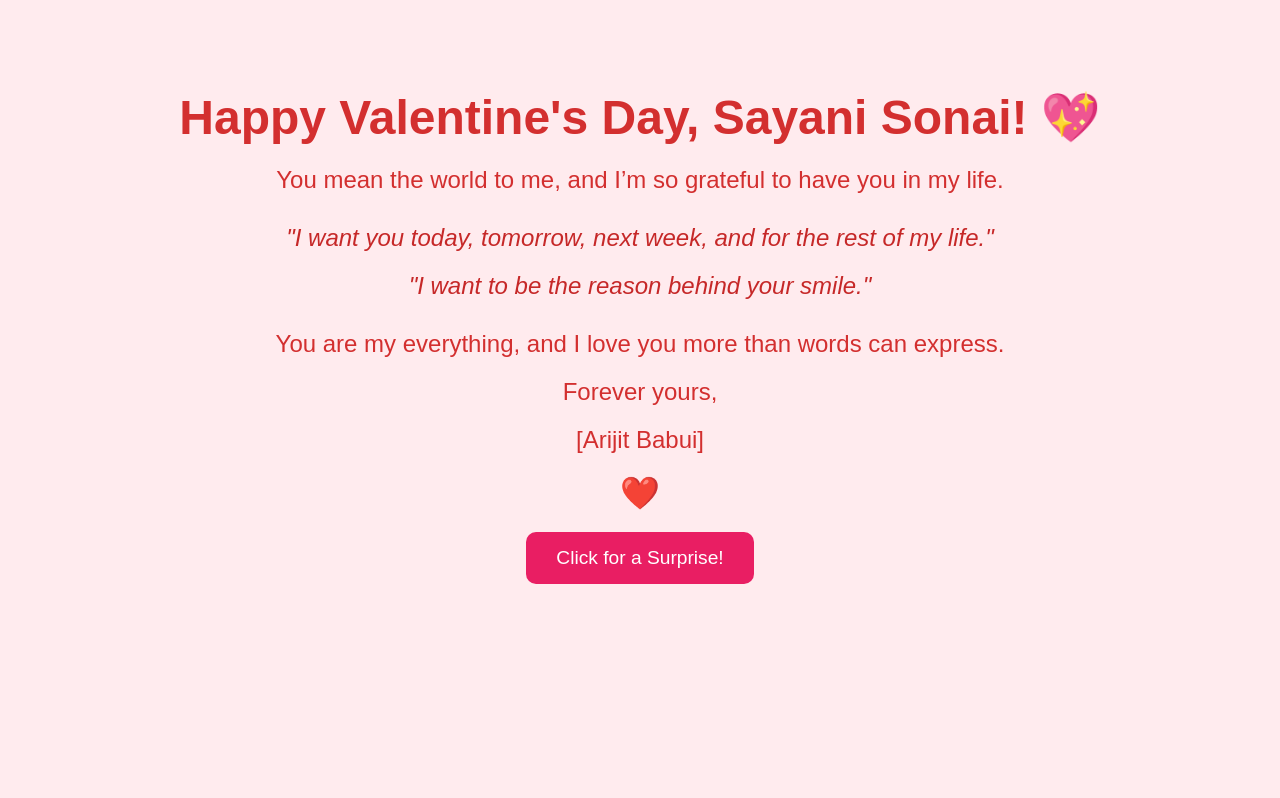
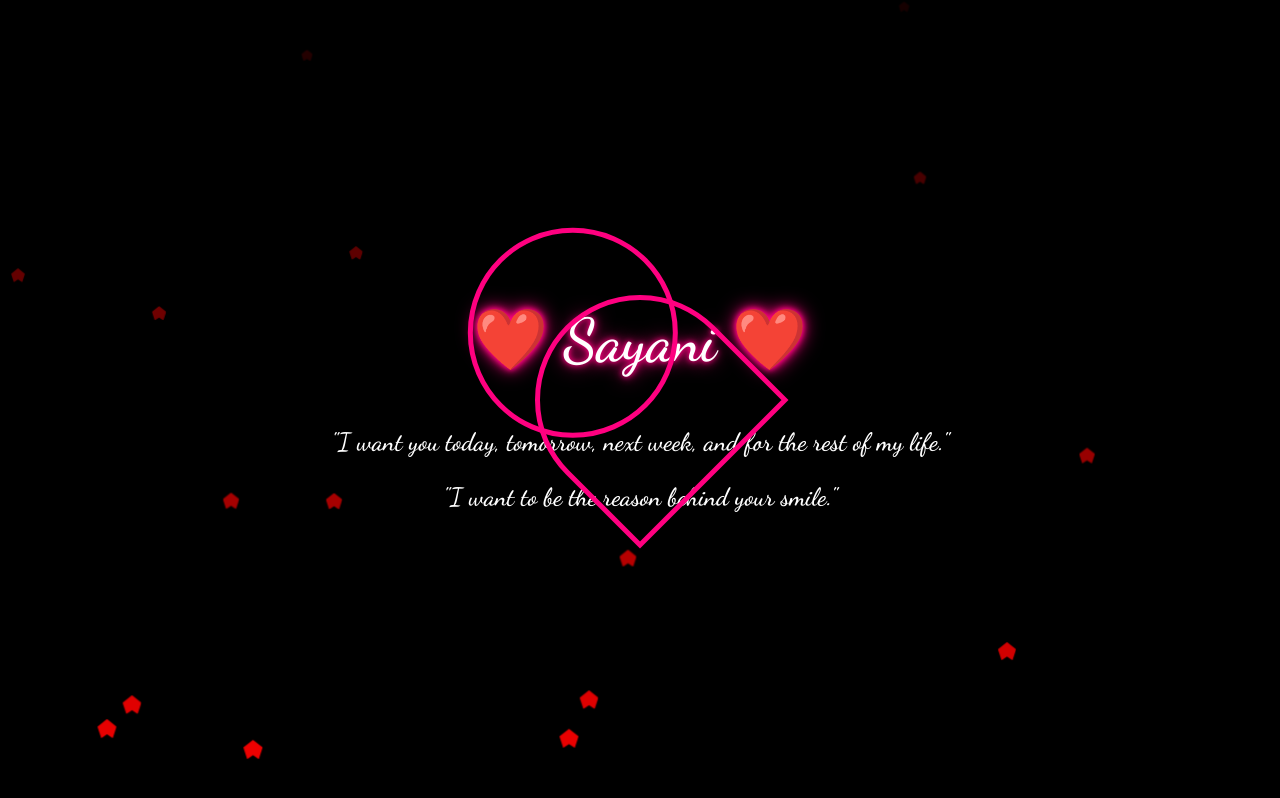
Before and after one commit to Amsuman987/valentine-for-sayani, a plain HTML site: page index.html in a window 1280 px wide. Drawn offline with Linux system fonts and the light colour scheme.

Commit message:
Update index.html

```diff
--- a/index.html
+++ b/index.html
@@ -1,64 +1,120 @@
+
 <!DOCTYPE html>
 <html lang="en">
 <head>
     <meta charset="UTF-8">
     <meta name="viewport" content="width=device-width, initial-scale=1.0">
-  <title>Happy Valentine's Day, Sayani Sonai!</title>
+    <title>Happy Valentine's Day, Sayani!</title>
     <style>
+        @import url('https://fonts.googleapis.com/css2?family=Dancing+Script:wght@600&display=swap');
+
         body {
-      font-family: 'Arial', sans-serif;
-      background-color: #ffebee;
-      color: #d32f2f;
+            margin: 0;
+            padding: 0;
+            display: flex;
+            justify-content: center;
+            align-items: center;
+            height: 100vh;
+            background: black;
+            overflow: hidden;
+            font-family: 'Dancing Script', cursive;
+        }
+
+        /* Love Animation Background */
+        .hearts {
+            position: fixed;
+            width: 100%;
+            height: 100%;
+            overflow: hidden;
+            z-index: -1;
+        }
+
+        .heart {
+            position: absolute;
+            width: 20px;
+            height: 20px;
+            background: red;
+            clip-path: polygon(50% 0%, 100% 40%, 80% 100%, 50% 80%, 20% 100%, 0% 40%);
+            animation: float 5s linear infinite;
+        }
+
+        @keyframes float {
+            0% { transform: translateY(100vh) scale(1); opacity: 1; }
+            100% { transform: translateY(-10vh) scale(0.5); opacity: 0; }
+        }
+
+        /* Neon Love Text */
+        .love-container {
             text-align: center;
-      padding: 50px;
+            position: relative;
         }
-    h1 {
-      font-size: 3rem;
-      margin-bottom: 20px;
+
+        .love-container h1 {
+            font-size: 60px;
+            color: white;
+            text-shadow: 0 0 5px #ff0080, 0 0 10px #ff0080, 0 0 20px #ff0080;
         }
-    p {
-      font-size: 1.5rem;
-      margin: 20px 0;
+
+        .heart-shape {
+            width: 200px;
+            height: 200px;
+            background: transparent;
+            border: 5px solid #ff0080;
+            position: absolute;
+            top: 50%;
+            left: 50%;
+            transform: translate(-50%, -50%) rotate(-45deg);
+            border-radius: 50% 50% 0 0;
         }
-    .quote {
-      font-style: italic;
-      color: #c62828;
-      margin: 30px 0;
+
+        .heart-shape::after {
+            content: "";
+            width: 200px;
+            height: 200px;
+            background: transparent;
+            border: 5px solid #ff0080;
+            position: absolute;
+            top: -100px;
+            left: 50%;
+            transform: translateX(-50%);
+            border-radius: 50%;
         }
-    .heart {
-      color: #e91e63;
-      font-size: 2rem;
-    }
-    button {
-      background-color: #e91e63;
+
+        /* Quotes Section */
+        .quotes {
             color: white;
-      border: none;
-      padding: 15px 30px;
-      font-size: 1.2rem;
-      cursor: pointer;
-      border-radius: 10px;
-      margin-top: 20px;
-    }
-    button:hover {
-      background-color: #c2185b;
+            font-size: 25px;
+            text-align: center;
+            margin-top: 50px;
         }
     </style>
 </head>
 <body>
-  <h1>Happy Valentine's Day, Sayani Sonai! 💖</h1>
-  <p>You mean the world to me, and I’m so grateful to have you in my life.</p>
+    <div class="hearts"></div>
 
-  <div class="quote">
+    <div class="love-container">
+        <h1>❤️ Sayani ❤️</h1>
+        <div class="heart-shape"></div>
+        <div class="quotes">
             <p>"I want you today, tomorrow, next week, and for the rest of my life."</p>
             <p>"I want to be the reason behind your smile."</p>
         </div>
+    </div>
 
-  <p>You are my everything, and I love you more than words can express.</p>
-  <p>Forever yours,</p>
-  <p>[Arijit Babui]</p>
+    <script>
+        function createHeart() {
+            const heart = document.createElement("div");
+            heart.classList.add("heart");
+            heart.style.left = Math.random() * 100 + "vw";
+            heart.style.animationDuration = Math.random() * 2 + 3 + "s";
+            document.querySelector(".hearts").appendChild(heart);
 
-  <div class="heart">❤️</div>
+            setTimeout(() => {
+                heart.remove();
+            }, 5000);
+        }
 
-  <button onclick="alert('I love you, Sayani Sonai! 💖')">Click for a Surprise!</button>
+        setInterval(createHeart, 300);
+    </script>
 </body>
 </html>
```
Lines whose indentation alone changed are shown as unchanged.
